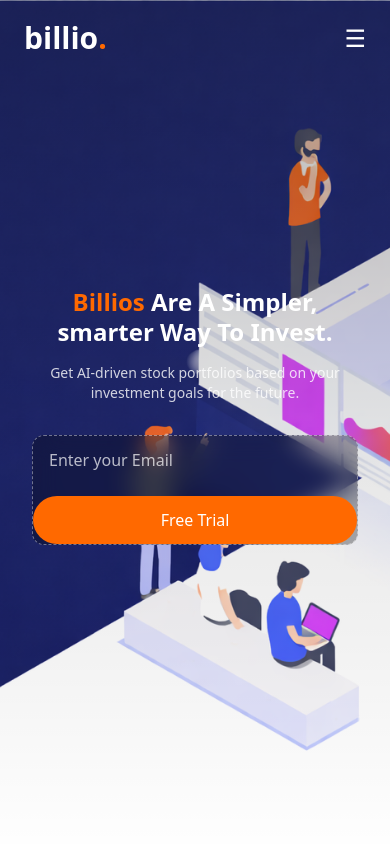
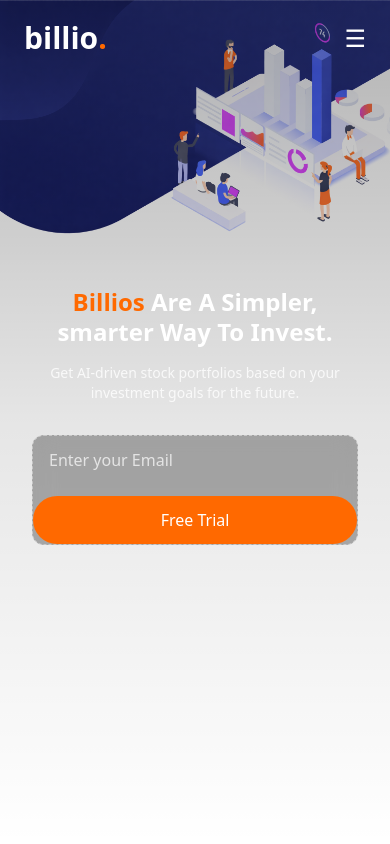
Before and after one commit to MuqtasidBhatti/billio-landing-page-clone, a React (Vite) app: page / in a window 390 px wide. Shown: the top 844 px of the page. Built offline with nearby package versions, Linux system fonts and the light colour scheme.

Commit message:
Fix mobile scrolling issue: replaced h-screen with min-h-screen to prevent viewport height lock on mobile devices

```diff
--- a/src/components/Hero.jsx
+++ b/src/components/Hero.jsx
@@ -29,7 +29,7 @@
     }, [error, message])
     return (
 
-        <div id="home" className="relative w-full h-screen overflow-hidden scroll-mt-28 ">
+        <div id="home" className="relative w-full min-h-screen scroll-mt-28">
 
             <img
                 src={heroImage}
```
